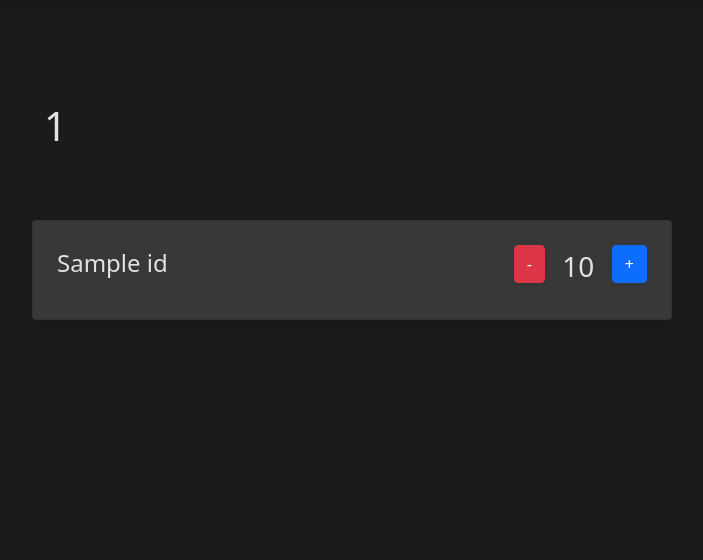
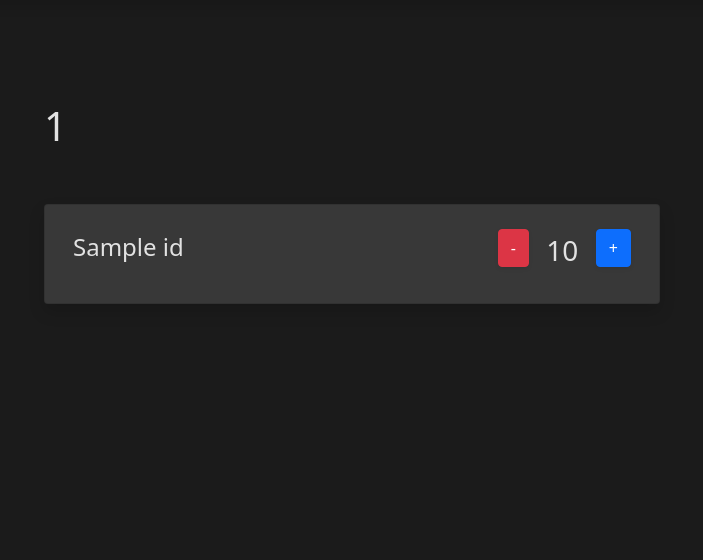
Before and after one commit to Williamazen/Basic-CRUD, a Flask app: template templates/index.html in a window 1280 px wide. Shown: the part 91-651 px from the top of the page, without its empty margins (288-991 px from the left). Run offline with Flask 3, Linux system fonts and the light colour scheme; the template is opened without the code that fills it: most values are stand-ins (such as "Sample title", 1, 10 or a date in 2020); some libraries are stand-ins or nearby versions.

Commit message:
Added padding to main page cards

```diff
--- a/templates/common/item.html
+++ b/templates/common/item.html
@@ -1,10 +1,9 @@
-<div class="row">
-    <div class="card px-4 mt-5 pt-4 shadow" style="min-height: 100px;">
+<div class="card mt-5 pt-4 shadow" style="min-height: 100px;">
 
 
 
 
-        <form class="row" action="/update/{{item.id}}" method="post">
+    <form class="row mx-3" action="/update/{{item.id}}" method="post">
         <div class="col-6">
             <p class=" fs-4 w-100" name="name">{{item['name']}}</p>
         </div>
@@ -31,4 +30,3 @@
     </form>
 
 </div>
-</div>
```
Lines whose indentation alone changed are shown as unchanged.
